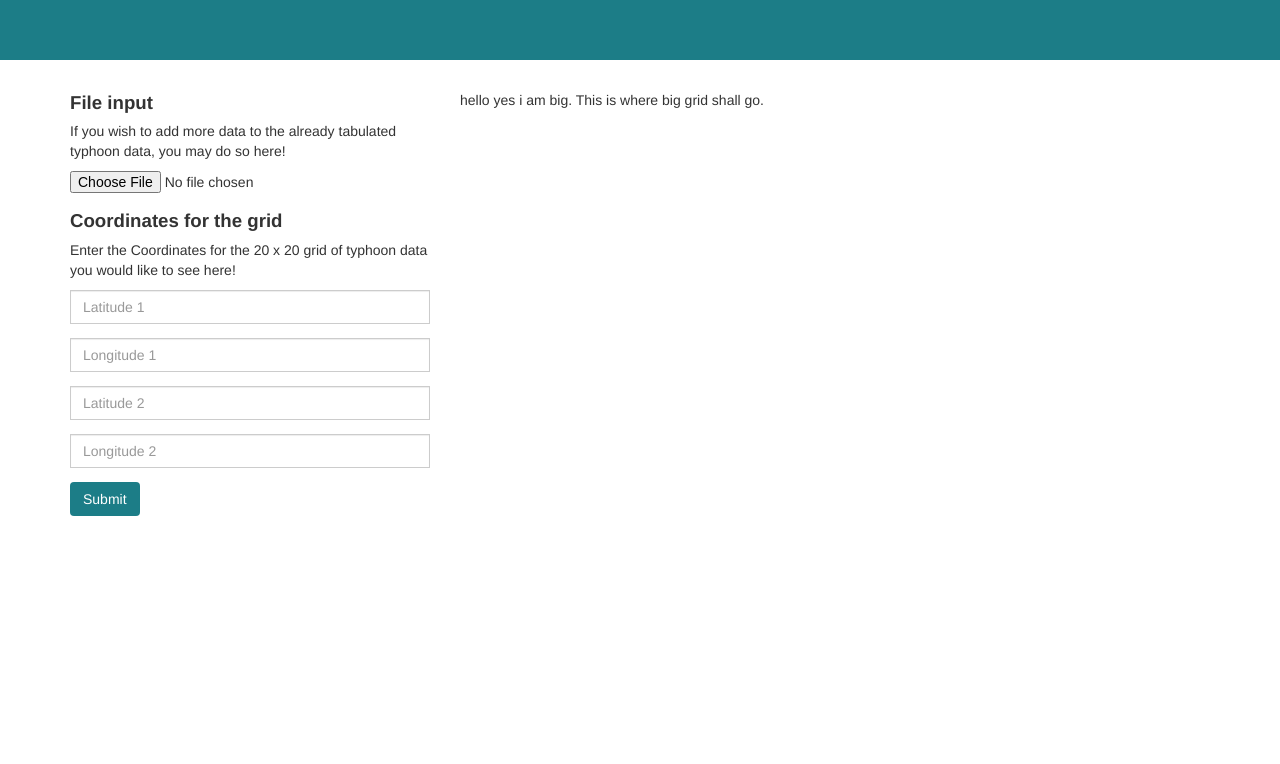
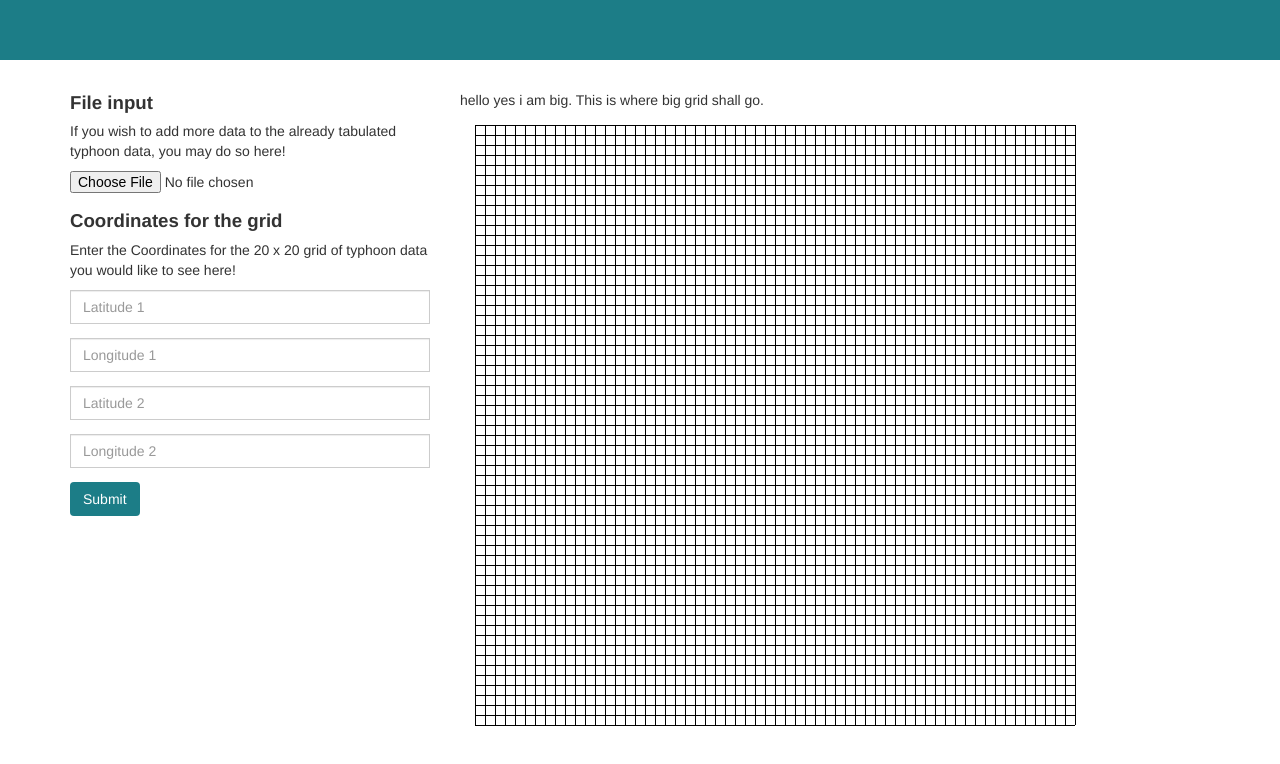
Before and after one commit to tarrak/CS420-TyphoonVisual, a plain HTML site: page Client/index.html in a window 1280 px wide. Shown: the part 180-944 px from the top of the page. Before the commit the page ends 800 px from the top, so only its background shows below. Drawn offline with Linux system fonts and the light colour scheme.

Commit message:
started trying to make a grid work.

```diff
--- a/Client/index.html
+++ b/Client/index.html
@@ -10,7 +10,6 @@
 </head>
 
 <body>
-  <!-- <h1 style="text-align: center;">Typhoon Visual.</h1> -->
   <div class="jumbotron jumbotron-fluid jumbotron-background">
     <div class="container">
       <h1 class="display-3 jumbotron-font">Typhoon Visual</h1>
@@ -21,14 +20,6 @@
   <div class="container">
     <div class="row">
       <div class="col-md-4">
-        <!-- <h1>
-          Typhoon Visual
-        </h1>
-        <div>
-          <button type = "button" id = "FuckTarraButton">Suck it Tarra!</button>
-          <button type = "button" id = "SuckItButton">Press Me</button><br>
-        </div>
-        <br> -->
         <form>
           <div class="form-group">
             <label class="position-label" for="exampleInputFile">File input</label>
@@ -53,22 +44,36 @@
 
       <div class="col-md-8">
         <div>
-          hello yes i am big. This is where big grid shall go.
+          hello yes i am big. This is where big grid shall go. <br>
+          <canvas id="canvas" width="800px" height="800px" style="background: #fff; magrin:20px;"></canvas>
         </div>
       </div>
     </div>
   </div>
-
 </body>
 </html>
 
-<!-- <script>
-    var btn = document.getElementById("FuckTarraButton");
-    btn.onclick = function() {
-        window.alert("HAHAHAHAHAHAHAHAH fuck you");
-    };
-    var btn2 = document.getElementById("SuckItButton");
-    btn2.onclick = function() {
-        window.alert("Suck it.");
+<script type="text/javascript" language="javascript">
+  var bw = 600;
+  var bh = 600;
+  var p = 15;
+
+  var canvas = document.getElementById("canvas");
+  var context = canvas.getContext("2d");
+  function drawBoard(){
+    for (var x = 0; x <= bw; x += 10) {
+      context.moveTo(0.5 + x + p, p);
+      context.lineTo(0.5 + x + p, bh + p);
     }
-</script> -->
+
+
+    for (var x = 0; x <= bh; x += 10) {
+      context.moveTo(p, 0.5 + x + p);
+      context.lineTo(bw + p, 0.5 + x + p);
+    }
+
+    context.strokeStyle = "black";
+    context.stroke();
+}
+drawBoard();
+</script>
```
